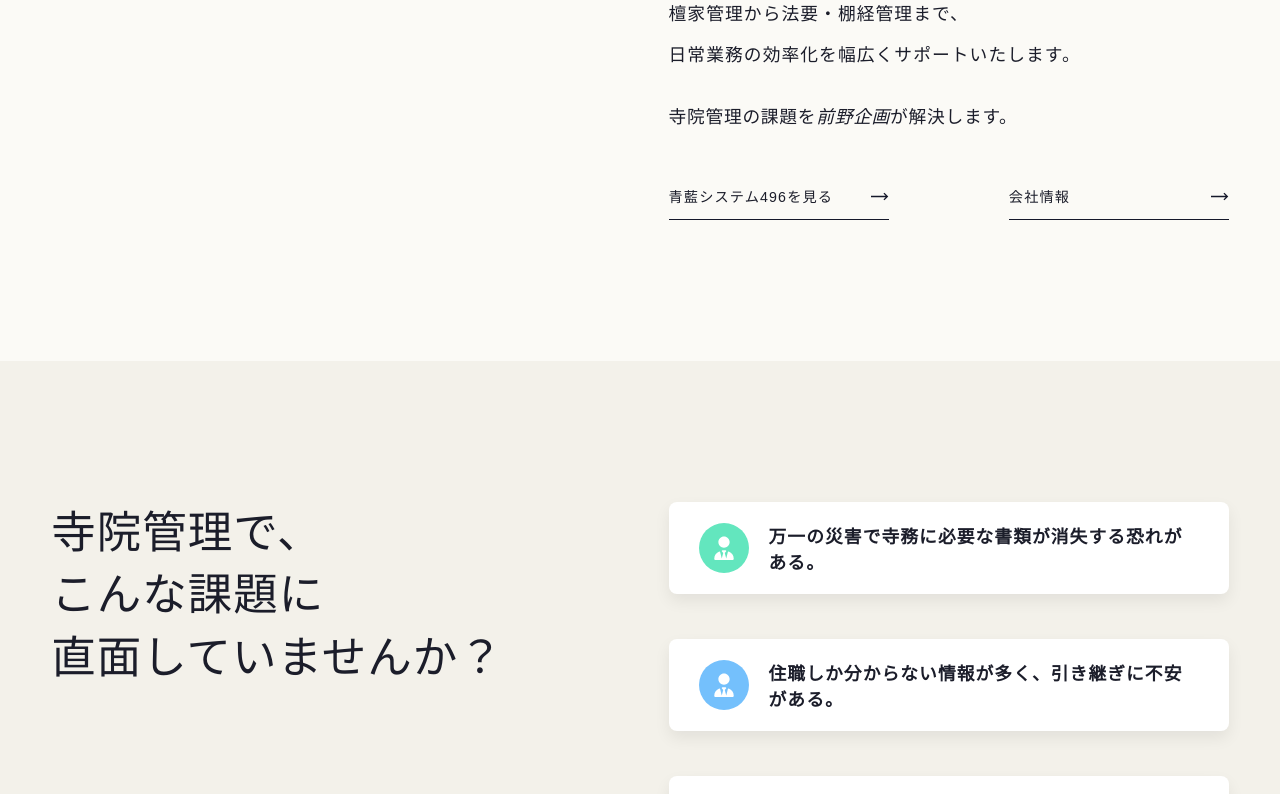
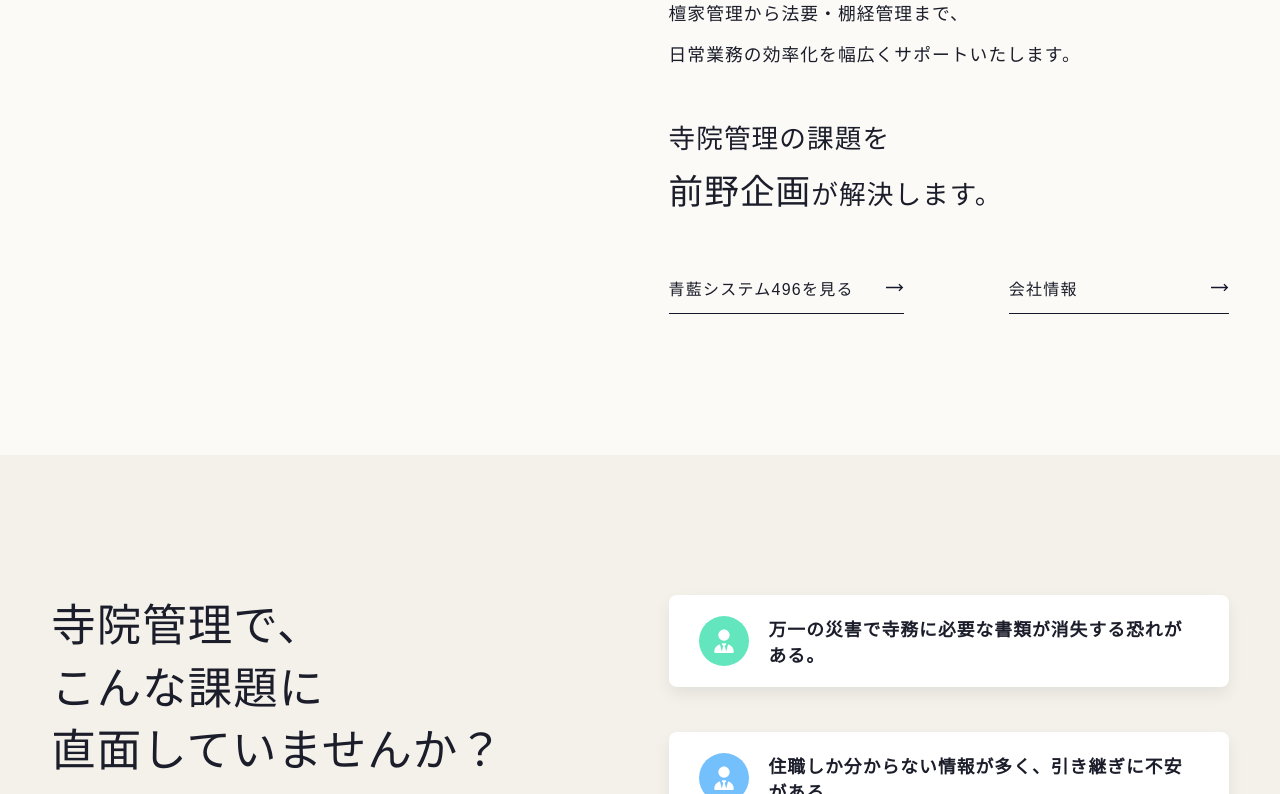
Before and after one commit to yumeko-16/maenokikaku-web-next, a Next.js app: page / in a window 1280 px wide. Shown: the part 1031-1825 px from the top of the page. Built offline with nearby package versions, Linux system fonts and the light colour scheme; a web font is replaced by a local one.

Commit message:
update: Change the font size of the introduction.

```diff
--- a/src/components/ArrowLink/ArrowLink.module.scss
+++ b/src/components/ArrowLink/ArrowLink.module.scss
@@ -9,7 +9,7 @@
   min-width: 220px;
   padding: 10px 0 14px;
   font-family: var(--font-mincho);
-  font-size: calc(var(--body) * 0.8);
+  font-size: calc(var(--body) * 0.9);
   font-weight: 500;
   letter-spacing: 0.08em;
 }
--- a/src/components/Introduction/Introduction.module.scss
+++ b/src/components/Introduction/Introduction.module.scss
@@ -12,6 +12,16 @@
 }
 
 .large {
+  font-size: calc(var(--body) * 1.25);
   line-height: 1.75;
   letter-spacing: 0.04em;
+
+  @include mixin.tabletScreen {
+    font-size: var(--heading2);
+  }
 }
+
+.large em {
+  font-size: 1.3em;
+  font-style: normal;
+}
--- a/src/components/Introduction/Introduction.tsx
+++ b/src/components/Introduction/Introduction.tsx
@@ -12,13 +12,15 @@ export default function Introduction() {
 
       <p className={styles.default}>
         檀家管理から法要・棚経管理まで、
+        <br />
+        日常業務の効率化を幅広く
         <wbr />
-        日常業務の効率化を幅広くサポートいたします。
+        サポートいたします。
       </p>
 
       <p className={styles.large}>
         寺院管理の課題を
-        <wbr />
+        <br />
         <em>前野企画</em>
         が解決します。
       </p>
```
